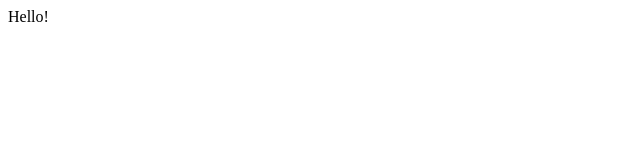
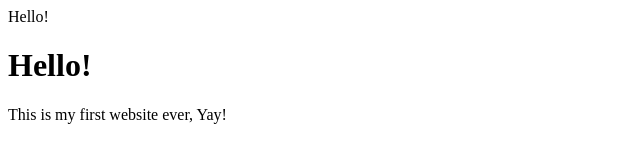
Before and after one commit to loua0013/intro-to-github, a plain HTML site: page index.html in a window 1280 px wide. Shown: the whole page, without its empty margins (0-640 px from the left). Drawn offline with Linux system fonts and the light colour scheme.

Commit message:
Update index.html
Add some more description

```diff
--- a/index.html
+++ b/index.html
@@ -1 +1,5 @@
 </<h1>Hello!</h1>
+<h1>Hello!</h1>
+
+
+<p>This is my first website ever, Yay!</p>
```
